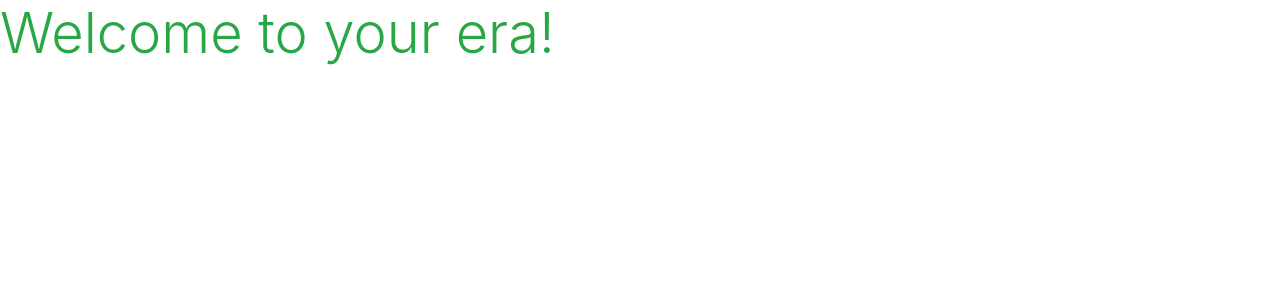
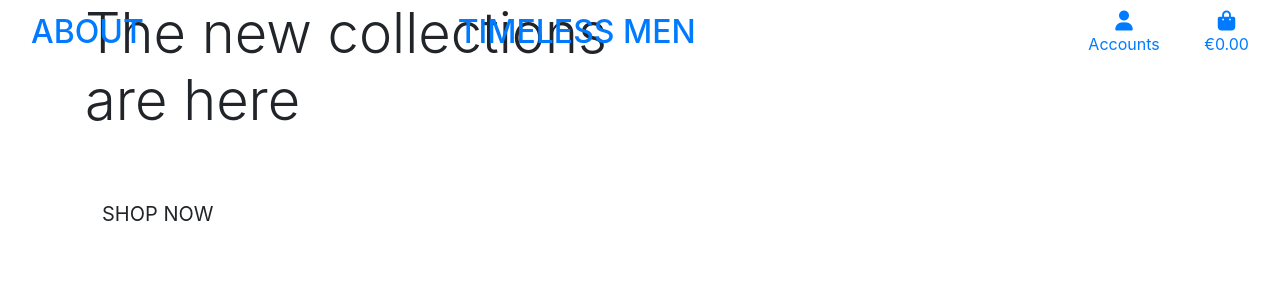
Before and after one commit to morphy80/timeless_men, a Django app: page / in a window 1280 px wide. Shown: the top 300 px of the page. Run offline with Django 3.2, Linux system fonts and the light colour scheme; some libraries are stand-ins or nearby versions.

Commit message:
added main page content and header

```diff
--- a/home/templates/home/index.html
+++ b/home/templates/home/index.html
@@ -1,6 +1,27 @@
 {% extends "base.html" %}
 {% load static %}
 
+{% block page_header %}
+    <div class="container header-container">
+        <div class="row">
+            <div class="col"></div>
+        </div>
+    </div>
+{% endblock %}
+
 {% block content %}
-<h1 class="display-4 text-success">Welcome to your era!</h1>
+    <div class="container h-100">
+        <div class="row h-100">
+            <div class="col-7 col-md-6 my-auto">
+                <h1 class="display-4 logo-font text-black">
+                    The new collections are here
+                </h1>
+                <div class="my-5">
+                    <h4>
+                        <a href="" class="shop-now-button btn btn-lg rounded-0 text-uppercase py-3">Shop Now</a>
+                    </h4>
+                </div>
+            </div>
+        </div>
+    </div>
 {% endblock %}
--- a/templates/base.html
+++ b/templates/base.html
@@ -31,6 +31,7 @@
     <script src="https://cdn.jsdelivr.net/npm/bootstrap@4.5.3/dist/js/bootstrap.min.js"
         integrity="sha384-w1Q4orYjBQndcko6MimVbzY0tgp4pWB4lZ7lr30WKz0vr/aWKhXdBNmNb5D92v7s"
         crossorigin="anonymous"></script>
+    <script src="https://kit.fontawesome.com/a31a7b74fd.js" crossorigin="anonymous"></script>
     {% endblock %}
 
     {% block extra_js %}
@@ -41,6 +42,62 @@
 
 <body>
     <header class="container-fluid fixed-top"></header>
+
+    <body>
+        <header class="container-fluid fixed-top">
+            <div class="row">
+                <div class="col-12 col-lg-4 my-auto py-1 py-lg-0 text-center text-lg-left">
+                    <a href="{% url 'home' %}" class="nav-link main-logo-link">
+                        <h2 class="logo-font my-0">ABOUT</h2>
+                    </a>
+                </div>
+                <div class="col-12 col-lg-4 my-auto py-1 py-lg-0 text-center text-lg-left">
+                    <a href="{% url 'home' %}" class="nav-link main-logo-link">
+                        <h2 class="logo-font my-0">TIMELESS MEN</h2>
+                    </a>
+                </div>
+                <div class="col-12 col-lg-4 my-auto py-1 py-lg-0">
+                    <ul class="list-inline list-unstyled text-center text-lg-right my-0">
+                        <li class="list-inline-item dropdown">
+                            <a class="nav-link" href="#" id="user-options" data-toggle="dropdown" aria-haspopup="true"
+                                aria-expanded="false">
+                                <div class="text-center">
+                                    <div><i class="fas fa-user fa-lg"></i></div>
+                                    <p class="my-0">Accounts</p>
+                                </div>
+                            </a>
+                            <div class="dropdown-menu border-0" aria-labelledby="user-options">
+                                {% if request.user.is_authenticated %}
+                                {% if request.user.is_superuser %}
+                                <a href="" class="dropdown-item">Product Management</a>
+                                {% endif %}
+                                <a href="" class="dropdown-item">Profile</a>
+                                <a href="{% url 'account_logout' %}" class="dropdown-item">Logout</a>
+                                {% else %}
+                                <a href="{% url 'account_signup' %}" class="dropdown-item">Register</a>
+                                <a href="{% url 'account_login' %}" class="dropdown-item">Login</a>
+                                {% endif %}
+                            </div>
+                        </li>
+                        <li class="list-inline-item">
+                            <a class="{% if grand_total %}text-info font-weight-bold{% else %}text-black{% endif %} nav-link"
+                                href="">
+                                <div class="text-center">
+                                    <div><i class="fas fa-shopping-bag fa-lg"></i></div>
+                                    <p class="my-0">
+                                        {% if grand_total %}
+                                        €{{ grand_total|floatformat:2 }}
+                                        {% else %}
+                                        €0.00
+                                        {% endif %}
+                                    </p>
+                                </div>
+                            </a>
+                        </li>
+                    </ul>
+                </div>
+            </div>
+        </header>
 
     {% if messages %}
     <div class="message-container"></div>
```
